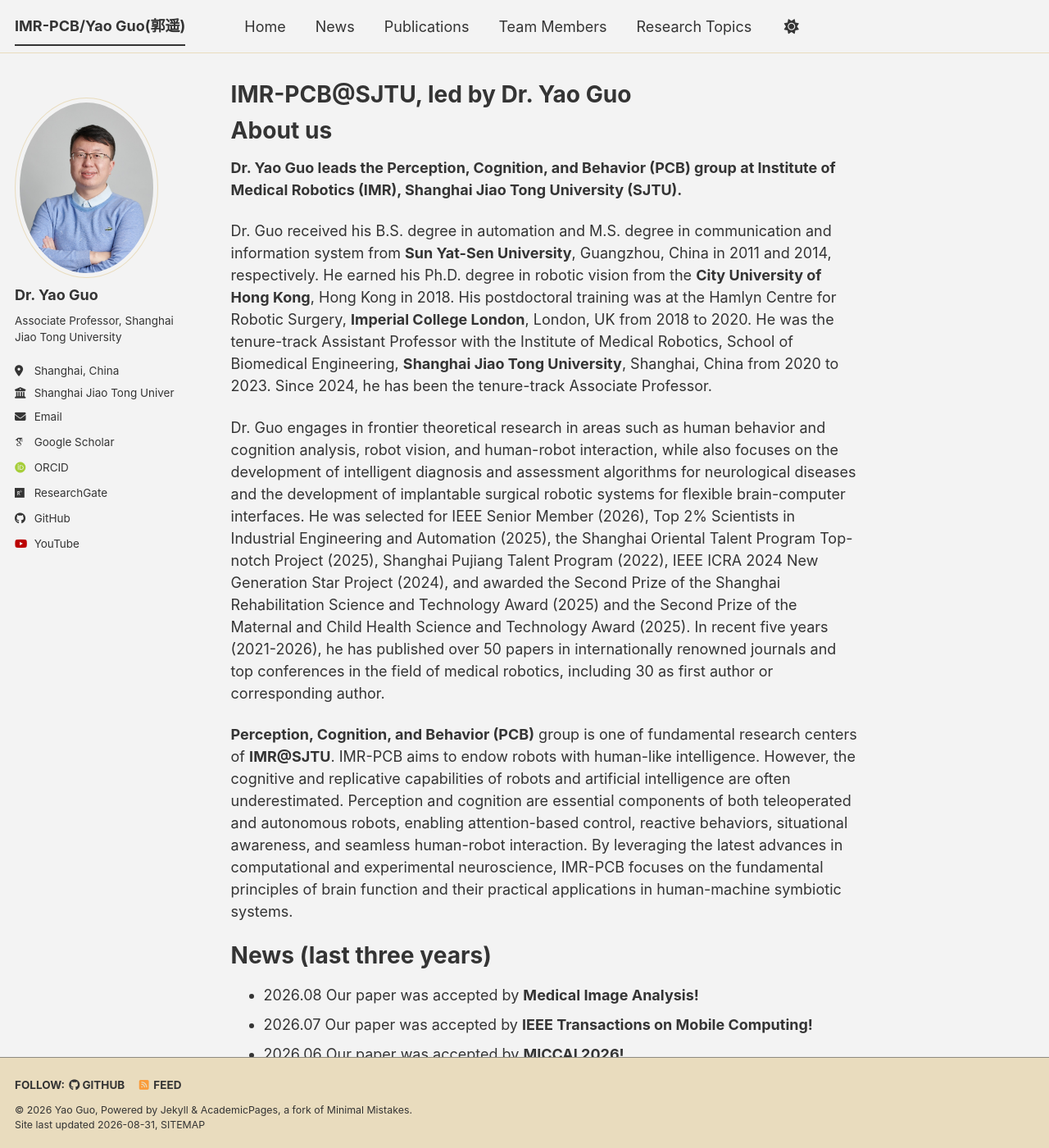
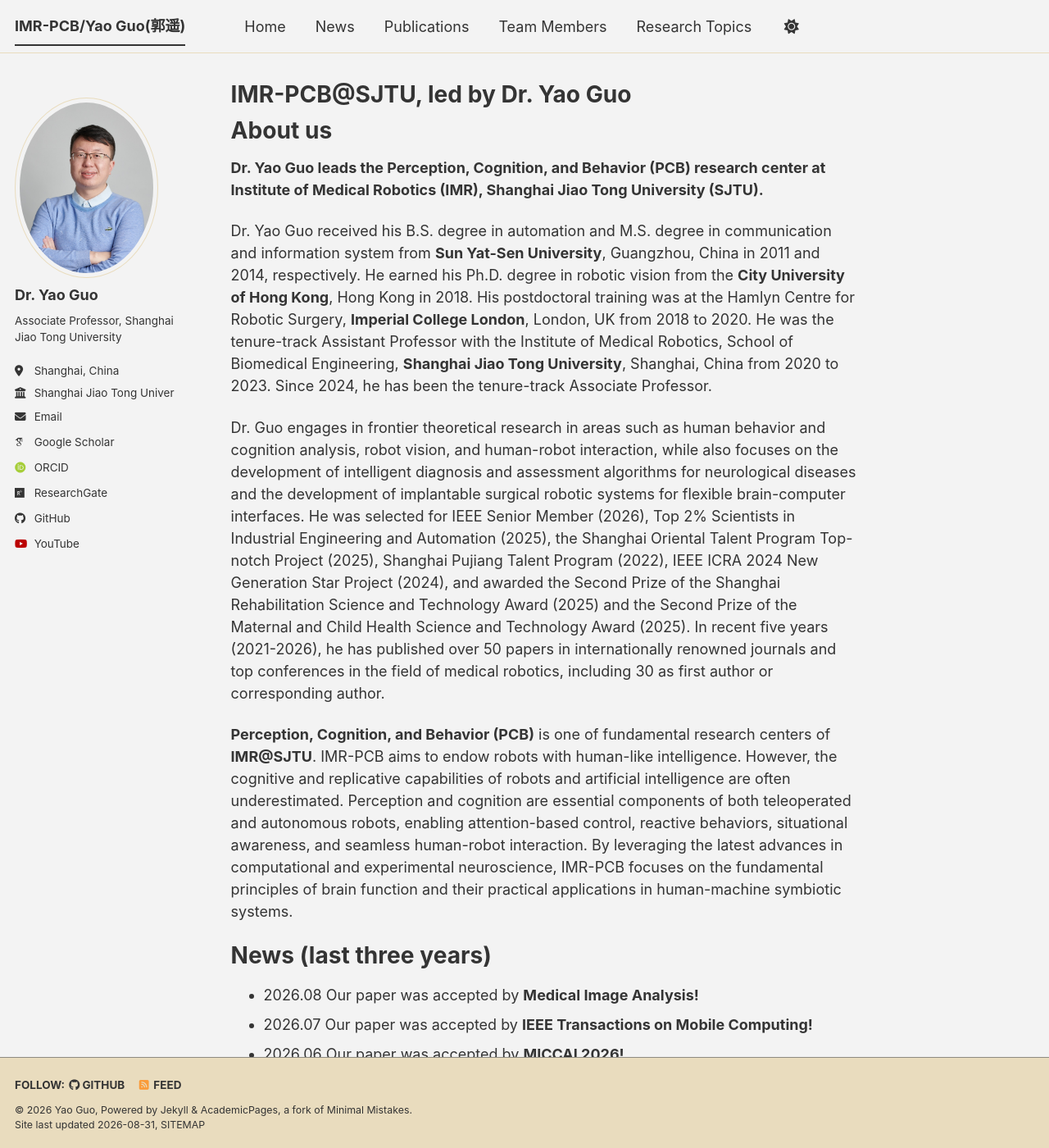
Before and after one commit to IMR-PCB/IMR-PCB.github.io, a Jekyll site: the page built from _pages/about.md, in a window 1280 px wide and 1400 px high. Shown: the whole window at 82% size. Built offline with Jekyll 4.4.1, drawn with Linux system fonts in a browser that asks for light colours; some web fonts are replaced; a script bundle is joined from its source files by our own code; library files that are not in the unit come from our copies; some of the changed text lies outside the part shown.

Commit message:
Update about.md

```diff
--- a/_pages/about.md
+++ b/_pages/about.md
@@ -9,13 +9,13 @@ redirect_from:
 
 About us
 ======
-**Dr. Yao Guo leads the Perception, Cognition, and Behavior (PCB) group at Institute of Medical Robotics (IMR), Shanghai Jiao Tong University (SJTU).**
+**Dr. Yao Guo leads the Perception, Cognition, and Behavior (PCB) research center at Institute of Medical Robotics (IMR), Shanghai Jiao Tong University (SJTU).**
 
-Dr. Guo received his B.S. degree in automation and M.S. degree in communication and information system from **Sun Yat-Sen University**, Guangzhou, China in 2011 and 2014, respectively. He earned his Ph.D. degree in robotic vision from the **City University of Hong Kong**, Hong Kong in 2018. His postdoctoral training was at the Hamlyn Centre for Robotic Surgery, **Imperial College London**, London, UK from 2018 to 2020. He was the tenure-track Assistant Professor with the Institute of Medical Robotics, School of Biomedical Engineering, **Shanghai Jiao Tong University**, Shanghai, China from 2020 to 2023. Since 2024, he has been the tenure-track Associate Professor.
+Dr. Yao Guo received his B.S. degree in automation and M.S. degree in communication and information system from **Sun Yat-Sen University**, Guangzhou, China in 2011 and 2014, respectively. He earned his Ph.D. degree in robotic vision from the **City University of Hong Kong**, Hong Kong in 2018. His postdoctoral training was at the Hamlyn Centre for Robotic Surgery, **Imperial College London**, London, UK from 2018 to 2020. He was the tenure-track Assistant Professor with the Institute of Medical Robotics, School of Biomedical Engineering, **Shanghai Jiao Tong University**, Shanghai, China from 2020 to 2023. Since 2024, he has been the tenure-track Associate Professor.
 
 Dr. Guo engages in frontier theoretical research in areas such as human behavior and cognition analysis, robot vision, and human-robot interaction, while also focuses on the development of intelligent diagnosis and assessment algorithms for neurological diseases and the development of implantable surgical robotic systems for flexible brain-computer interfaces. He was selected for IEEE Senior Member (2026), Top 2% Scientists in Industrial Engineering and Automation (2025), the Shanghai Oriental Talent Program Top-notch Project (2025), Shanghai Pujiang Talent Program (2022), IEEE ICRA 2024 New Generation Star Project (2024), and awarded the Second Prize of the Shanghai Rehabilitation Science and Technology Award (2025) and the Second Prize of the Maternal and Child Health Science and Technology Award (2025). In recent five years (2021-2026), he has published over 50 papers in internationally renowned journals and top conferences in the field of medical robotics, including 30 as first author or corresponding author.
 
-**Perception, Cognition, and Behavior (PCB)** group is one of fundamental research centers of **IMR@SJTU**. IMR-PCB aims to endow robots with human-like intelligence. However, the cognitive and replicative capabilities of robots and artificial intelligence are often underestimated. Perception and cognition are essential components of both teleoperated and autonomous robots, enabling attention-based control, reactive behaviors, situational awareness, and seamless human-robot interaction. By leveraging the latest advances in computational and experimental neuroscience, IMR-PCB focuses on the fundamental principles of brain function and their practical applications in human-machine symbiotic systems.
+**Perception, Cognition, and Behavior (PCB)** is one of fundamental research centers of **IMR@SJTU**. IMR-PCB aims to endow robots with human-like intelligence. However, the cognitive and replicative capabilities of robots and artificial intelligence are often underestimated. Perception and cognition are essential components of both teleoperated and autonomous robots, enabling attention-based control, reactive behaviors, situational awareness, and seamless human-robot interaction. By leveraging the latest advances in computational and experimental neuroscience, IMR-PCB focuses on the fundamental principles of brain function and their practical applications in human-machine symbiotic systems.
 
 <a id="news"></a>
 
```
Also changed, not shown: other parts of _pages/about.md (+1 -1 lines).
